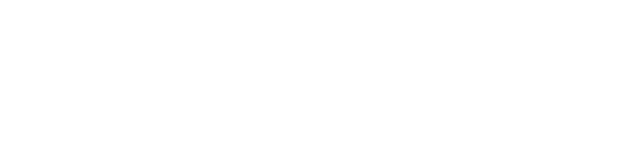
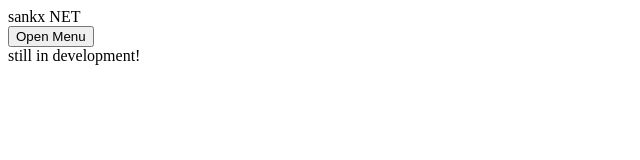
Before and after one commit to sankxSK/sankxnet, a plain HTML site: page index.html in a window 1280 px wide. Shown: the whole page, without its empty margins (0-640 px from the left). Drawn offline with Linux system fonts and the light colour scheme.

Commit message:
Update index.html

```diff
--- a/index.html
+++ b/index.html
@@ -1,5 +1,10 @@
 <html>
   <head>
-    <title>Test</title>
+    <title>sankxnet</title>
   </head>
+  <label>sankx NET</label>
+  <div>
+    <input class = "normal" type = "button" value = "Open Menu"></input>
+  </div>
+  <label>still in development!</label>
 </html>
```
